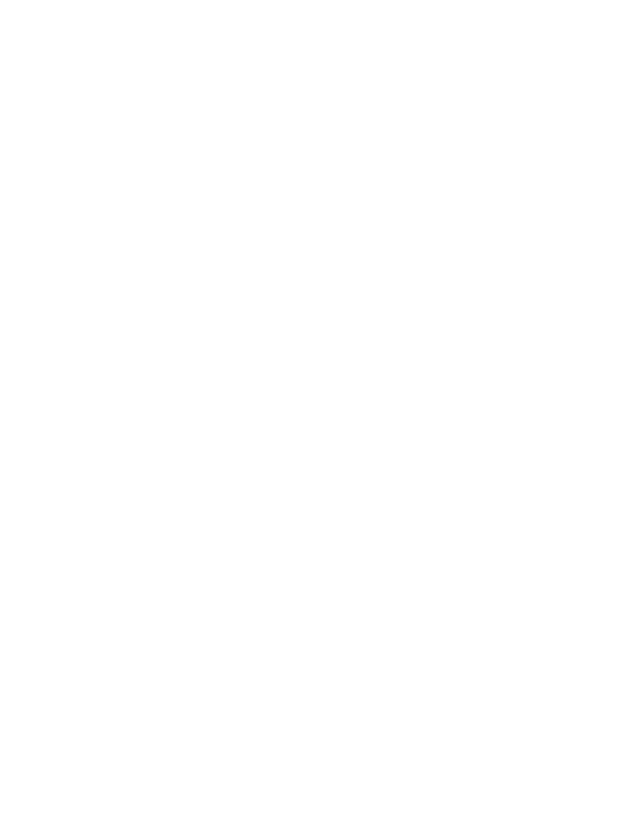
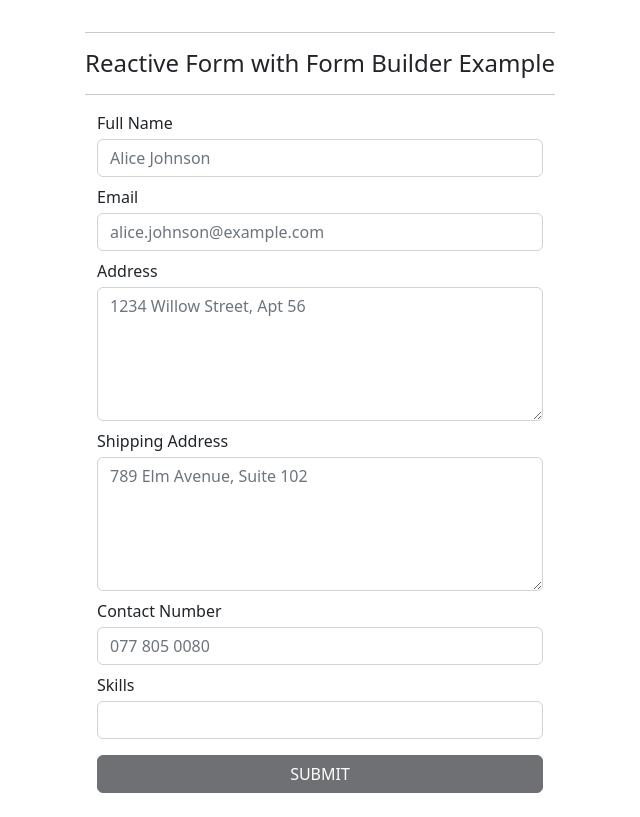
Before and after one commit to LakinduVirajith/Angular---All-In-One, an Angular app: page /reactive-form-with-form-builder in a window 1280 px wide. Before the commit this address led to /. Shown: the whole page, without its empty margins (320-960 px from the left). Built offline with nearby package versions, Linux system fonts and the light colour scheme.

Commit message:
using form builder example

```diff
--- a/src/app/app-routing.module.ts
+++ b/src/app/app-routing.module.ts
@@ -19,6 +19,7 @@
 import { PipesComponent } from './pipes/pipes.component';
 import { DrivenFormComponent } from './forms/driven-form/driven-form.component';
 import { ReactiveFormComponent } from './forms/reactive-form/reactive-form.component';
+import { ReactiveFormWithFormBuilderComponent } from './forms/reactive-form-with-form-builder/reactive-form-with-form-builder.component';
 
 const routes: Routes = [
   { path: '', redirectTo: 'home', pathMatch: 'full' },
@@ -42,6 +43,7 @@
 
   { path: 'driven-form', component: DrivenFormComponent },
   { path: 'reactive-form', component: ReactiveFormComponent },
+  { path: 'reactive-form-with-form-builder', component: ReactiveFormWithFormBuilderComponent },
 ];
 
 @NgModule({
--- a/src/app/app.module.ts
+++ b/src/app/app.module.ts
@@ -29,6 +29,7 @@
 
 import { DrivenFormComponent } from './forms/driven-form/driven-form.component';
 import { ReactiveFormComponent } from './forms/reactive-form/reactive-form.component';
+import { ReactiveFormWithFormBuilderComponent } from './forms/reactive-form-with-form-builder/reactive-form-with-form-builder.component';
 
 @NgModule({
   declarations: [
@@ -57,6 +58,7 @@
 
     DrivenFormComponent,
     ReactiveFormComponent,
+    ReactiveFormWithFormBuilderComponent,
   ],
   imports: [BrowserModule, AppRoutingModule, FormsModule, ReactiveFormsModule, NgbModule],
   providers: [],
--- a/src/app/forms/driven-form/driven-form.component.ts
+++ b/src/app/forms/driven-form/driven-form.component.ts
@@ -11,6 +11,7 @@
 
   onSubmit(form: NgForm){
     console.log(form);
+    console.log(form.value);
   }
 
   firstNameHandle(form: FormsModule){
--- /dev/null
+++ b/src/app/forms/reactive-form-with-form-builder/reactive-form-with-form-builder.component.html
@@ -0,0 +1,68 @@
+<hr />
+<h4>Reactive Form with Form Builder Example</h4>
+<hr />
+
+<div class="container">
+    <!-- important - remember to import the reactive form module to the app module -->
+    <div class="form-area">
+        <!-- form group example -->
+        <form [formGroup]="rForm" (ngSubmit)="onSubmit()">
+            <div class="form-group">
+                <label class="d-flex mb-1">Full Name</label>
+                <input class="form-control is-invalid mb-2" type="text" placeholder="Alice Johnson" formControlName="fullName" [ngClass]="{'is-invalid': FullName.invalid && FullName.touched}" minlength="3" maxlength="20">
+                <div class="text text-danger error-text" *ngIf="FullName.touched || FullName.dirty">
+                    <div  class="d-flex mb-2" *ngIf="FullName.errors?.['required']">Full Name is Required</div>
+                    <div  class="d-flex mb-2" *ngIf="FullName.errors?.['minlength']">Full Name Must be at Least 3 Characters</div>
+                    <div  class="d-flex mb-2" *ngIf="FullName.errors?.['maxlength']">Full Name Can't be more than 20 Characters</div>
+                </div>
+
+                <label class="d-flex mb-1">Email</label>
+                <input class="form-control is-invalid mb-2" type="email" placeholder="alice.johnson@example.com" formControlName="email" [ngClass]="{'is-invalid': Email.invalid && Email.touched}" maxlength="40">
+                <div class="text text-danger error-text" *ngIf="Email.touched || Email.dirty">
+                    <div  class="d-flex mb-2" *ngIf="Email.errors?.['required']">Email is Required</div>
+                    <div  class="d-flex mb-2" *ngIf="Email.errors?.['pattern']">Not a Valid Email</div>
+                    <div  class="d-flex mb-2" *ngIf="Email.errors?.['maxlength']">Email Can't be more than 40 Characters</div>
+                </div>
+
+                <!-- nested form group example -->
+                <div formGroupName="contactDetails">
+                    <label class="d-flex mb-1">Address</label>
+                    <textarea class="form-control is-invalid mb-2" id="address" cols="30" rows="5" placeholder="1234 Willow Street, Apt 56" formControlName="address" [ngClass]="{'is-invalid': rForm.get('contactDetails.address').invalid && rForm.get('contactDetails.address').touched}" maxlength="180"></textarea>
+                    <div class="text text-danger error-text" *ngIf="rForm.get('contactDetails.address').touched || rForm.get('contactDetails.address').dirty">
+                        <div  class="d-flex mb-2" *ngIf="rForm.get('contactDetails.address').errors?.['required']">Address is Required</div>
+                        <div  class="d-flex mb-2" *ngIf="rForm.get('contactDetails.address').errors?.['maxlength']">Address Can't be more than 180 Characters</div>
+                    </div>
+
+                    <label class="d-flex mb-1">Shipping Address</label>
+                    <textarea class="form-control is-invalid mb-2" id="Shipping" cols="30" rows="5" placeholder="789 Elm Avenue, Suite 102" formControlName="shippingAddress" [ngClass]="{'is-invalid': rForm.get('contactDetails.shippingAddress').invalid && rForm.get('contactDetails.shippingAddress').touched}" maxlength="180"></textarea>
+                    <div class="text text-danger error-text" *ngIf="rForm.get('contactDetails.shippingAddress').touched || rForm.get('contactDetails.shippingAddress').dirty">
+                        <div  class="d-flex mb-2" *ngIf="rForm.get('contactDetails.shippingAddress').errors?.['required']">Shipping Address is Required</div>
+                        <div  class="d-flex mb-2" *ngIf="rForm.get('contactDetails.shippingAddress').errors?.['maxlength']">Shipping Address Can't be more than 180 Characters</div>
+                    </div>
+
+                    <label class="d-flex mb-1">Contact Number</label>
+                    <input class="form-control is-invalid mb-2" type="text" placeholder="077 805 0080" formControlName="contactNo" [ngClass]="{'is-invalid': rForm.get('contactDetails.contactNo').invalid && rForm.get('contactDetails.contactNo').touched}" minlength="3" maxlength="20">
+                    <div class="text text-danger error-text" *ngIf="rForm.get('contactDetails.contactNo').touched || rForm.get('contactDetails.contactNo').dirty">
+                        <div  class="d-flex mb-2" *ngIf="rForm.get('contactDetails.contactNo').errors?.['required']">Contact Number is Required</div>
+                        <div  class="d-flex mb-2" *ngIf="rForm.get('contactDetails.contactNo').errors?.['pattern']">Not a Valid Contact Number</div>
+                        <div  class="d-flex mb-2" *ngIf="rForm.get('contactDetails.contactNo').errors?.['minlength']">Contact Number Must be at Least 7 Characters</div>
+                        <div  class="d-flex mb-2" *ngIf="rForm.get('contactDetails.contactNo').errors?.['maxlength']">Contact Number Can't be more than 15 Characters</div>
+                    </div>
+                </div>
+
+                <!-- form array example -->
+                <label class="d-flex mb-1">Skills</label>
+                <input type="text" class="form-control mb-2" #skill (keyup.enter)="addSkill(skill.value)">
+
+                <ul class="list-group">
+                    <li class="list-group-item d-flex justify-content-between mb-2" *ngFor="let skill of rForm.get('skills').controls; let i = index;">
+                        {{ skill.value }}
+                        <button class="btn btn-dark" (click)="removeSkill(i)">Remove</button>
+                    </li>
+                </ul>
+
+                <button class="btn btn-dark mt-2 mb-4 w-100" [disabled]="rForm.invalid">SUBMIT</button>
+            </div>
+        </form>
+    </div>
+</div>
--- /dev/null
+++ b/src/app/forms/reactive-form-with-form-builder/reactive-form-with-form-builder.component.ts
@@ -0,0 +1,53 @@
+import { Component } from '@angular/core';
+import { FormBuilder, FormControl, Validators } from '@angular/forms';
+
+@Component({
+  selector: 'app-reactive-form-with-form-builder',
+  templateUrl: './reactive-form-with-form-builder.component.html',
+  styleUrls: ['./reactive-form-with-form-builder.component.scss']
+})
+export class ReactiveFormWithFormBuilderComponent {
+  rForm: any;
+  emailRegex: string = "[a-z0-9._%+-]+@[a-z0-9.-]+\.[a-z]{2,}$";
+  contactRegex: string = "[0-9]+";
+
+  constructor(private fBuilder: FormBuilder){
+    /* form group */
+    this.rForm = fBuilder.group({
+      fullName: ['', [Validators.required, Validators.minLength(3), Validators.maxLength(19)]],
+      email: ['', [Validators.required, Validators.maxLength(39), Validators.pattern(this.emailRegex)]],
+
+      /* nested form group */
+      contactDetails: fBuilder.group({
+        address: new FormControl ('', [Validators.required, Validators.maxLength(179)]),
+        shippingAddress: new FormControl ('', [Validators.required, Validators.maxLength(179)]),
+        contactNo: new FormControl ('', [Validators.required, Validators.minLength(7), Validators.maxLength(15), Validators.pattern(this.contactRegex)])
+      }),
+
+      /* form array */
+      skills: fBuilder.array([])
+    });
+  }
+
+  /* this is the way of generating form controllers individually. */
+  get FullName(){
+    return this.rForm.get('fullName') as FormControl;
+  }
+  get Email(){
+    return this.rForm.get('email') as FormControl;
+  }
+
+  addSkill(skillValue: string) {
+    this.rForm.get('skills').push(new FormControl(skillValue));
+    console.log(this.rForm.get('skills').value);
+  }
+
+  removeSkill(index: number) {
+      this.rForm.get('skills')?.removeAt(index);
+  }
+
+  onSubmit(){
+    console.log(this.rForm);
+    console.log(this.rForm.value);
+  }
+}
--- a/src/app/forms/reactive-form/reactive-form.component.ts
+++ b/src/app/forms/reactive-form/reactive-form.component.ts
@@ -40,5 +40,6 @@
 
   onSubmit(){
     console.log(this.rForm);
+    console.log(this.rForm.value);
   }
 }
--- a/src/app/home/home.component.html
+++ b/src/app/home/home.component.html
@@ -6,7 +6,7 @@
     <button class="btn btn-dark" (click)="onClick(1)">Decorators</button>
     <button class="btn btn-dark" (click)="onClick(2)">Bindings</button>
     <button class="btn btn-dark" (click)="onClick(3)">Directives</button>
-    <button class="btn btn-dark" [routerLink]="['/pipes']" >Pipes</button>
+    <button class="btn btn-dark" [routerLink]="['/pipes']">Pipes</button>
     <button class="btn btn-dark" (click)="onClick(4)" >Forms</button>
   </div>
 
@@ -68,6 +68,9 @@
       <button class="btn btn-dark" routerLink="/reactive-form">
         Reactive Form
       </button>
+      <button class="btn btn-dark" routerLink="/reactive-form-with-form-builder">
+        Form with Form Builder
+      </button>
       <br />
       <button class="btn btn-dark" (click)="onClick(0)">Go Back</button>
     </div>
```
Also changed, not shown: src/app/forms/reactive-form-with-form-builder/reactive-form-with-form-builder.component.scss (added), 1 other file (tests, documents, lock files or other folders).
